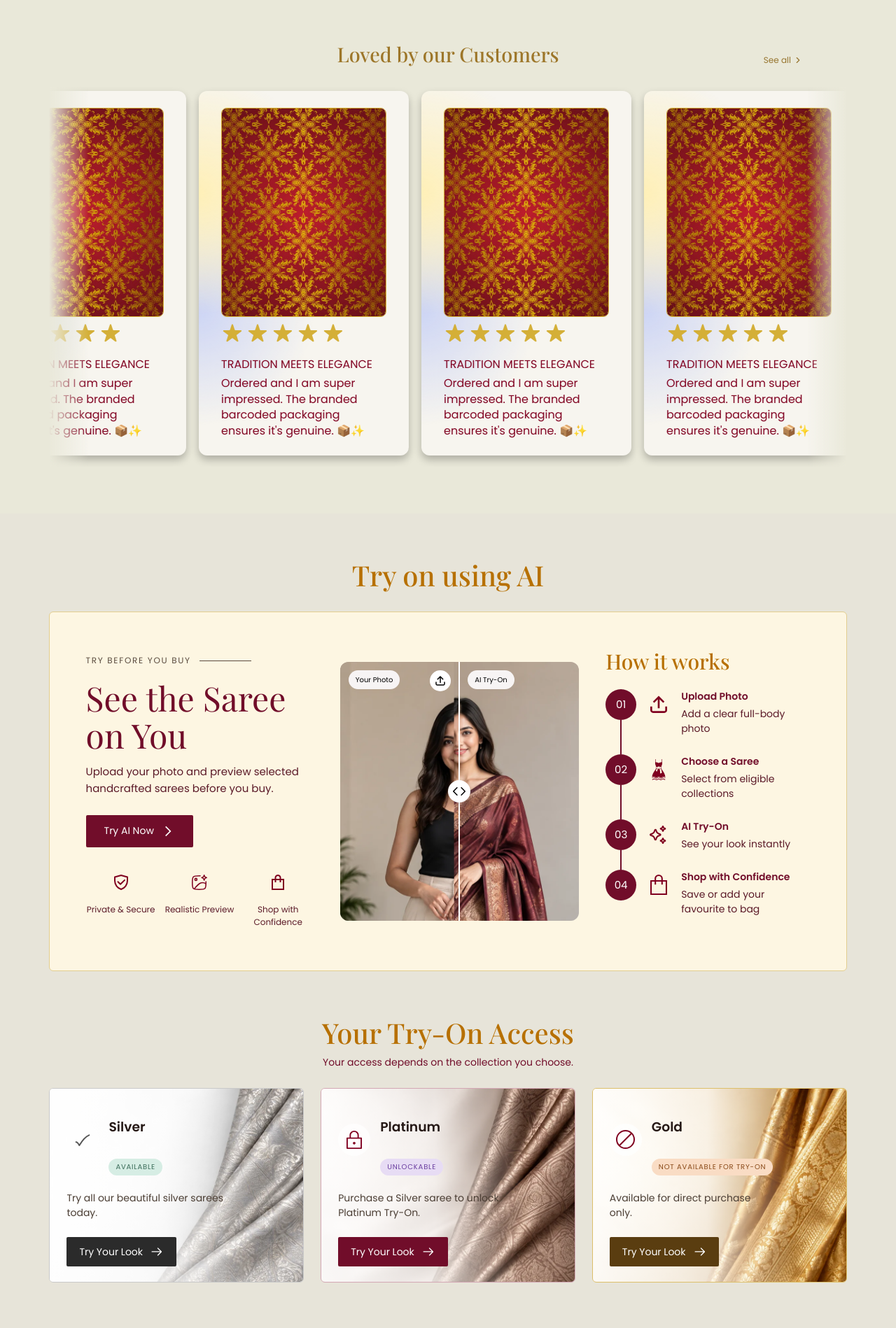
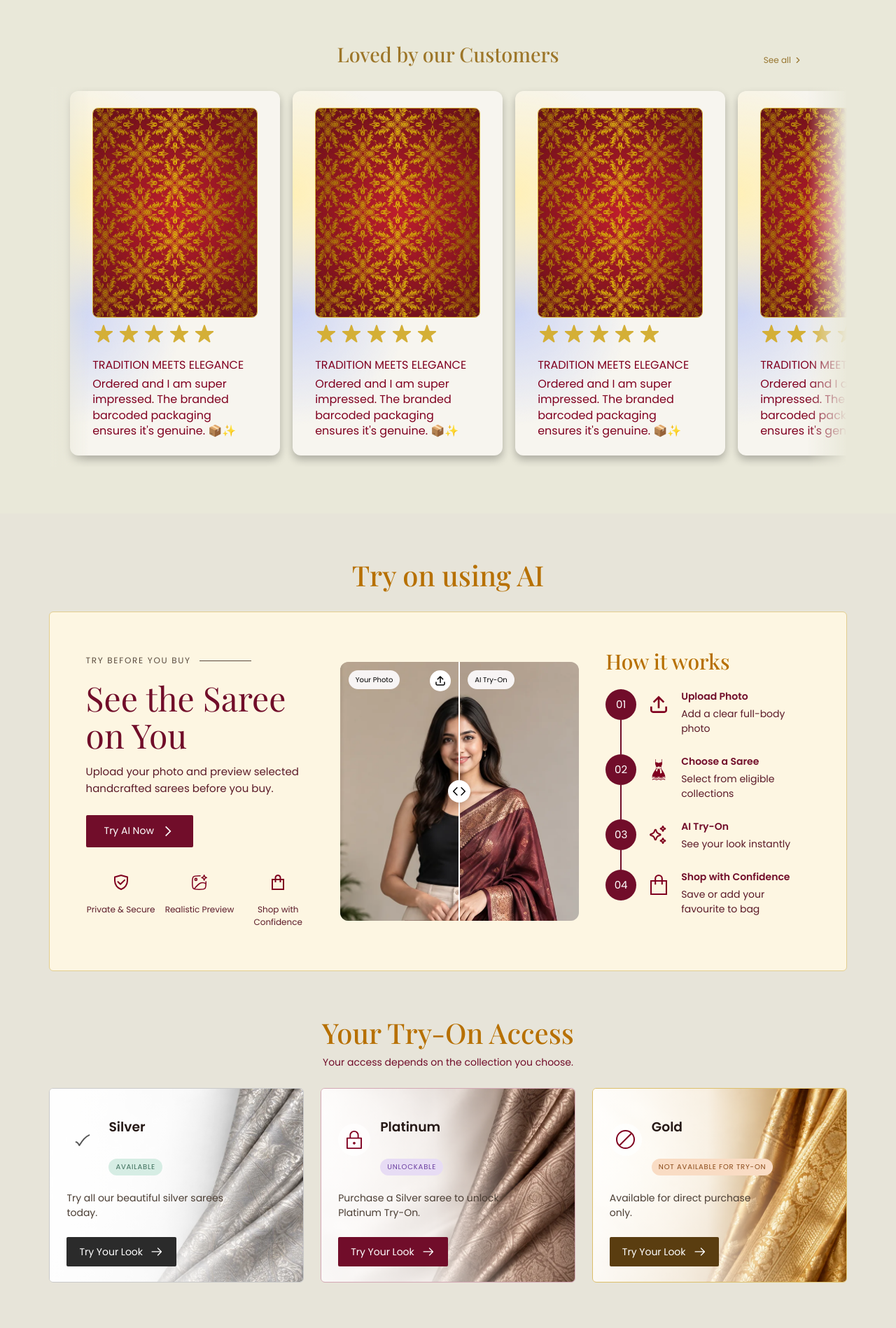
Before and after one commit to NinjaStudios/pratyangi-fashions-web, a Next.js app in the folder apps/web/: page / in a window 1280 px wide. Shown: the part 2840-4738 px from the top of the page at 70% size. Built offline with nearby package versions, Linux system fonts and the light colour scheme; no server answers.

Commit message:
Reviews row: auto-drift plus manual scroll/swipe/drag; try-on slider: exact-half faces, same size, eyes level, seam at the divider
Co-Authored-By: Claude Sonnet 5.5 <noreply@anthropic.com>

```diff
--- a/apps/web/src/app/page.module.css
+++ b/apps/web/src/app/page.module.css
@@ -296,18 +296,18 @@
   color: var(--wine);
 }
 
-/*Loved by our Customers: an endless, slow marquee. The track holds two identical groups and slides left by exactly one
-   group's width, so the loop is seamless. It pauses on hover/focus; with reduced motion it becomes a normal swipe row.*/
-.reviewViewport {
+/* Loved by our Customers: a row that drifts by itself and can be scrolled by hand (wheel, trackpad, swipe, drag, arrow
+   keys). It holds three identical groups; see useMarquee for how the loop stays seamless. The frame carries the soft
+   edges so they stay put while the row scrolls. */
+.reviewFrame {
   max-width: 1280px;
   margin: auto;
-  overflow: hidden;
   padding: 6px 0 16px;
   position: relative;
 }
 
-/* Soft edges: gradients in the section colour (cheaper than masking a moving layer). */
-.reviewViewport::before {
+.reviewFrame::before,
+.reviewFrame::after {
   content: "";
   position: absolute;
   top: 0;
@@ -315,27 +315,51 @@
   z-index: 1;
   width: 5%;
   pointer-events: none;
+}
+
+.reviewFrame::before {
   left: 0;
   background: linear-gradient(90deg, #e9e8d9, transparent);
 }
 
-.reviewViewport::after {
-  content: "";
-  position: absolute;
-  top: 0;
-  bottom: 0;
-  z-index: 1;
-  width: 5%;
-  pointer-events: none;
+.reviewFrame::after {
   right: 0;
   background: linear-gradient(270deg, #e9e8d9, transparent);
 }
 
+.reviewViewport {
+  overflow-x: auto;
+  overflow-y: hidden;
+  padding: 6px 0 16px;
+  margin: -6px 0 -16px;
+  scrollbar-width: none;
+  overscroll-behavior-x: contain;
+  cursor: grab;
+  -webkit-overflow-scrolling: touch;
+}
+
+.reviewViewport::-webkit-scrollbar {
+  display: none;
+}
+
+.reviewViewport[data-dragging="true"] {
+  cursor: grabbing;
+  user-select: none;
+}
+
+.reviewViewport:focus-visible {
+  outline: 2px solid var(--wine);
+  outline-offset: 2px;
+}
+
+.reviewViewport img {
+  -webkit-user-drag: none;
+  user-select: none;
+}
+
 .reviewTrack {
   display: flex;
   width: max-content;
-  animation: reviewMarquee 48s linear infinite;
-  will-change: transform;
 }
 
 .reviewGroup {
@@ -346,11 +370,6 @@
 
 .reviewGroup .reviewCard {
   flex: 0 0 min(240px, 64vw);
-}
-
-.reviewViewport:hover .reviewTrack,
-.reviewViewport:focus-within .reviewTrack {
-  animation-play-state: paused;
 }
 
 .reviewCard {
@@ -1705,21 +1724,8 @@ html {
   }
 }
 
-@keyframes reviewMarquee {
-  to {
-    transform: translateX(-50%);
-  }
-}
-
+/* With reduced motion the row does not move by itself, so the repeated groups are hidden: a plain scrollable list. */
 @media (prefers-reduced-motion: reduce) {
-  .reviewViewport {
-    overflow-x: auto;
-  }
-
-  .reviewTrack {
-    animation: none !important;
-  }
-
   .reviewGroup[aria-hidden="true"] {
     display: none;
   }
--- a/apps/web/src/app/page.tsx
+++ b/apps/web/src/app/page.tsx
@@ -10,6 +10,7 @@ import { SocialFeed } from "@/components/home/SocialFeed/SocialFeed";
 import { TryOnSection } from "@/components/home/TryOnSection/TryOnSection";
 import { ParallaxLayer } from "@/components/motion/ParallaxLayer";
 import { easeOutExpo, fadeIn, fadeUp } from "@/lib/motion/presets";
+import { useMarquee } from "@/lib/useMarquee";
 import { RevealHeading } from "@/components/motion/RevealHeading";
 import { ScrollReveal } from "@/components/motion/ScrollReveal";
 import { SiteFooter } from "@/components/layout/SiteFooter/SiteFooter";
@@ -56,6 +57,9 @@ const joinStrip = ["FASHION INSPIRATION", "REAL STORIES", "A STRONGER COMMUNITY"
 export default function HomePage() {
   const reduceMotion = useReducedMotion();
   const categoryTrack = useRef<HTMLDivElement>(null);
+  const reviewRow = useRef<HTMLDivElement>(null);
+  // customer reviews drift on their own, and can also be scrolled, swiped or dragged by hand
+  useMarquee(reviewRow);
   const categoryRef = useRef<HTMLElement>(null);
   // The hero is pinned, so the category section covers it by exactly the distance scrolled. Progress is that
   // distance over the hero's height (the category's offsetTop inside the layered wrapper): 0 at the top of the page,
@@ -178,15 +182,16 @@ export default function HomePage() {
       <section className={styles.reviewsSection} id="reviews">
           <RevealHeading title="Loved by our Customers" href="#reviews" className={styles.sectionHeading} seeAllClassName={styles.seeAll} />
           <motion.div
-            className={styles.reviewViewport}
+            className={styles.reviewFrame}
             initial={{ opacity: 0, y: 32 }}
             whileInView={{ opacity: 1, y: 0 }}
             viewport={{ once: false, amount: 0.2 }}
             transition={reduceMotion ? { duration: 0 } : { duration: 0.8, ease: easeOutExpo, delay: 0.2 }}
           >
+            <div ref={reviewRow} className={styles.reviewViewport} tabIndex={0} role="region" aria-label="Customer reviews. They scroll by themselves; scroll, swipe or drag to browse.">
             <div className={styles.reviewTrack}>
-              {[0, 1].map((copy) => (
-                <div className={styles.reviewGroup} key={copy} aria-hidden={copy === 1 ? true : undefined}>
+              {[0, 1, 2].map((copy) => (
+                <div className={styles.reviewGroup} key={copy} aria-hidden={copy > 0 ? true : undefined}>
                   {[0, 1, 2, 3, 4, 5].map((item) => (
                     <article className={styles.reviewCard} key={item}>
                       <div className={styles.reviewImage}><Image src="/images/figma/home/review-pattern.jpg" alt="" fill sizes="(max-width: 700px) 74vw, 300px" /></div>
@@ -197,6 +202,7 @@ export default function HomePage() {
                   ))}
                 </div>
               ))}
+            </div>
             </div>
           </motion.div>
         </section>
--- a/apps/web/src/components/home/TryOnSection/CompareSlider.module.css
+++ b/apps/web/src/components/home/TryOnSection/CompareSlider.module.css
@@ -19,8 +19,12 @@
   pointer-events: none;
 }
 
-.before {
+.beforeClip {
+  position: absolute;
+  inset: 0;
+  overflow: hidden;
   clip-path: inset(0 calc(100% - var(--split)) 0 0);
+  pointer-events: none;
 }
 
 .pill {
--- a/apps/web/src/components/home/TryOnSection/CompareSlider.tsx
+++ b/apps/web/src/components/home/TryOnSection/CompareSlider.tsx
@@ -12,33 +12,49 @@ type CompareSliderProps = {
   beforeAlt: string;
   afterAlt: string;
   /**
-   * Where the middle of the face is in each picture, as a fraction of its width (0 to 1). When given, the pictures are
-   * enlarged a little and shifted so both faces sit exactly under the divider at the start: the left half of one face
-   * and the right half of the other.
+   * Where the face is in each picture. When given, each picture is scaled and placed so that both faces are the same size,
+   * their eyes sit on the same line, and the middle of each face is exactly under the divider at the start: the left half
+   * of one face joined to the right half of the other.
    */
-  beforeFaceX?: number;
-  afterFaceX?: number;
+  beforeFace?: FacePlacement;
+  afterFace?: FacePlacement;
   /** Extra controls rendered over the top-right of the "before" side. */
   beforeAction?: ReactNode;
   className?: string;
 };
 
+/** Face measurements of a picture, as fractions of that picture: x = middle of the face, eyeLine = height of the eyes, eyeGap = distance between the eyes (relative to the picture's width). */
+export type FacePlacement = { x: number; eyeLine: number; eyeGap: number };
+
+// Both pictures are drawn so the eyes are this far apart (share of the frame width) and sit this far down the frame.
+const FACE_EYE_GAP = 0.085;
+const FACE_EYE_LINE = 0.3;
+
+const placeFace = (face?: FacePlacement): CSSProperties | undefined =>
+  face && {
+    top: `${FACE_EYE_LINE * 100}%`,
+    left: "50%",
+    right: "auto",
+    bottom: "auto",
+    width: `${(FACE_EYE_GAP / face.eyeGap) * 100}%`,
+    height: "auto",
+    maxWidth: "none",
+    transform: `translate(${-face.x * 100}%, ${-face.eyeLine * 100}%)`,
+  };
+
 /** Before/after image comparison with a draggable (and keyboard-accessible) divider. */
-export function CompareSlider({ before, after, beforeLabel = "Your Photo", afterLabel = "AI Try-On", beforeAlt, afterAlt, beforeAction, beforeFaceX, afterFaceX, className }: CompareSliderProps) {
+export function CompareSlider({ before, after, beforeLabel = "Your Photo", afterLabel = "AI Try-On", beforeAlt, afterAlt, beforeAction, beforeFace, afterFace, className }: CompareSliderProps) {
   const [position, setPosition] = useState(50);
-  // 12% larger than the frame leaves room to slide a picture sideways without showing an edge
-  const zoom = 1.12;
-  const aligned = (faceX?: number): CSSProperties | undefined =>
-    faceX === undefined
-      ? undefined
-      : { top: 0, right: "auto", bottom: "auto", width: `${zoom * 100}%`, height: "auto", left: `calc(50% - ${faceX * zoom * 100}%)` };
 
   return (
     <div className={`${styles.compare} ${className ?? ""}`} style={{ "--split": `${position}%` } as CSSProperties}>
       {/* eslint-disable-next-line @next/next/no-img-element */}
-      <img className={styles.after} style={aligned(afterFaceX)} src={after} alt={afterAlt} draggable={false} />
-      {/* eslint-disable-next-line @next/next/no-img-element */}
-      <img className={styles.before} style={aligned(beforeFaceX)} src={before} alt={beforeAlt} draggable={false} />
+      <img className={styles.after} style={placeFace(afterFace)} src={after} alt={afterAlt} draggable={false} />
+      {/* the clip sits on a wrapper the size of the frame, so the seam is exactly at the divider whatever the picture's own size */}
+      <div className={styles.beforeClip}>
+        {/* eslint-disable-next-line @next/next/no-img-element */}
+        <img className={styles.before} style={placeFace(beforeFace)} src={before} alt={beforeAlt} draggable={false} />
+      </div>
       <span className={`${styles.pill} ${styles.pillBefore}`}>{beforeLabel}</span>
       <span className={`${styles.pill} ${styles.pillAfter}`}>{afterLabel}</span>
       <span className={styles.divider} aria-hidden="true">
--- a/apps/web/src/components/home/TryOnSection/TryOnSection.tsx
+++ b/apps/web/src/components/home/TryOnSection/TryOnSection.tsx
@@ -105,8 +105,8 @@ export function TryOnSection({ bag, onAddToBag }: TryOnSectionProps) {
           <CompareSlider
             className={styles.compare}
             before={asset("compare-photo.webp")}
-            beforeFaceX={0.52}
-            afterFaceX={0.48}
+            beforeFace={{ x: 0.5165, eyeLine: 0.139, eyeGap: 0.0707 }}
+            afterFace={{ x: 0.478, eyeLine: 0.1367, eyeGap: 0.0646 }}
             after={asset("compare-result.webp")}
             beforeAlt="Example customer photo"
             afterAlt="Example AI try-on of the customer wearing a maroon silk saree"
--- /dev/null
+++ b/apps/web/src/lib/useMarquee.ts
@@ -0,0 +1,146 @@
+"use client";
+
+import { useEffect } from "react";
+import type { RefObject } from "react";
+
+type MarqueeOptions = {
+  /** Auto-scroll speed in pixels per second. */
+  speed?: number;
+  /** How long the row waits after the visitor touches it before it starts drifting again (ms). */
+  resumeDelay?: number;
+};
+
+/**
+ * Turns a horizontally scrollable row into an endless, self-moving carousel that the visitor can still scroll by hand.
+ *
+ * The row must contain three identical groups side by side. It starts on the middle group; drifting right (or the visitor
+ * scrolling) past the third group, or left past the first, jumps back by exactly one group, so the loop has no seam.
+ * It stops drifting while the pointer is over it, while a finger is down, while it has keyboard focus and while it is being
+ * dragged, and carries on a moment after the visitor lets go. It only runs while on screen. With reduced motion it does
+ * not move on its own (the page hides the repeated groups and the row is a plain scrollable list).
+ */
+export function useMarquee(ref: RefObject<HTMLElement | null>, { speed = 36, resumeDelay = 2200 }: MarqueeOptions = {}) {
+  useEffect(() => {
+    const row = ref.current;
+    if (!row || window.matchMedia("(prefers-reduced-motion: reduce)").matches) return;
+
+    const group = () => row.scrollWidth / 3;
+    let position = group();
+    row.scrollLeft = position;
+
+    let frame = 0;
+    let last = 0;
+    let visible = false;
+    let hovering = false;
+    let touching = false;
+    let focused = false;
+    let dragging = false;
+    let resumeAt = 0;
+    let lastSet = row.scrollLeft;
+    const holdFor = (ms = resumeDelay) => { resumeAt = performance.now() + ms; };
+
+    const wrap = () => {
+      const width = group();
+      if (!width) return;
+      if (row.scrollLeft >= width * 2) row.scrollLeft -= width;
+      else if (row.scrollLeft <= 0) row.scrollLeft += width;
+    };
+
+    const tick = (time: number) => {
+      const dt = last ? Math.min(time - last, 64) : 0;
+      last = time;
+      if (!hovering && !touching && !focused && !dragging && time >= resumeAt && !document.hidden) {
+        position += (speed * dt) / 1000;
+        if (position >= group() * 2) position -= group();
+        row.scrollLeft = position;
+        lastSet = row.scrollLeft;
+      } else {
+        position = row.scrollLeft; // follow wherever the visitor has taken it
+      }
+      frame = requestAnimationFrame(tick);
+    };
+
+    const start = () => { if (!frame) { last = 0; frame = requestAnimationFrame(tick); } };
+    const stop = () => { cancelAnimationFrame(frame); frame = 0; };
+
+    const observer = new IntersectionObserver(([entry]) => {
+      visible = entry.isIntersecting;
+      if (visible) start(); else stop();
+    });
+    observer.observe(row);
+
+    // anything that moved the row other than our own drift is the visitor: wrap the loop and wait before drifting on
+    const onScroll = () => {
+      if (Math.abs(row.scrollLeft - lastSet) > 1.5) holdFor();
+      wrap();
+      lastSet = row.scrollLeft;
+    };
+
+    let dragStartX = 0;
+    let dragStartLeft = 0;
+    const onPointerDown = (event: PointerEvent) => {
+      if (event.pointerType !== "mouse" || event.button !== 0) return;
+      dragging = true;
+      dragStartX = event.clientX;
+      dragStartLeft = row.scrollLeft;
+      row.setPointerCapture(event.pointerId);
+      row.dataset.dragging = "true";
+    };
+    const onPointerMove = (event: PointerEvent) => {
+      if (!dragging) return;
+      row.scrollLeft = dragStartLeft - (event.clientX - dragStartX);
+    };
+    const endDrag = (event: PointerEvent) => {
+      if (!dragging) return;
+      dragging = false;
+      delete row.dataset.dragging;
+      holdFor();
+      if (row.hasPointerCapture(event.pointerId)) row.releasePointerCapture(event.pointerId);
+    };
+
+    const onEnter = (event: PointerEvent) => { if (event.pointerType === "mouse") hovering = true; };
+    const onLeave = (event: PointerEvent) => { if (event.pointerType === "mouse") { hovering = false; holdFor(600); } };
+    const onTouchStart = () => { touching = true; };
+    const onTouchEnd = () => { touching = false; holdFor(); };
+    const onWheel = () => holdFor();
+    const onFocusIn = () => { focused = true; };
+    const onFocusOut = () => { focused = false; holdFor(); };
+
+    row.addEventListener("scroll", onScroll, { passive: true });
+    row.addEventListener("pointerdown", onPointerDown);
+    row.addEventListener("pointermove", onPointerMove);
+    row.addEventListener("pointerup", endDrag);
+    row.addEventListener("pointercancel", endDrag);
+    row.addEventListener("pointerenter", onEnter);
+    row.addEventListener("pointerleave", onLeave);
+    row.addEventListener("touchstart", onTouchStart, { passive: true });
+    row.addEventListener("touchend", onTouchEnd, { passive: true });
+    row.addEventListener("touchcancel", onTouchEnd, { passive: true });
+    row.addEventListener("wheel", onWheel, { passive: true });
+    row.addEventListener("focusin", onFocusIn);
+    row.addEventListener("focusout", onFocusOut);
+
+    // keep the loop centred if the layout changes width (rotation, resize)
+    const resize = new ResizeObserver(() => { position = row.scrollLeft; wrap(); });
+    resize.observe(row);
+
+    return () => {
+      stop();
+      observer.disconnect();
+      resize.disconnect();
+      row.removeEventListener("scroll", onScroll);
+      row.removeEventListener("pointerdown", onPointerDown);
+      row.removeEventListener("pointermove", onPointerMove);
+      row.removeEventListener("pointerup", endDrag);
+      row.removeEventListener("pointercancel", endDrag);
+      row.removeEventListener("pointerenter", onEnter);
+      row.removeEventListener("pointerleave", onLeave);
+      row.removeEventListener("touchstart", onTouchStart);
+      row.removeEventListener("touchend", onTouchEnd);
+      row.removeEventListener("touchcancel", onTouchEnd);
+      row.removeEventListener("wheel", onWheel);
+      row.removeEventListener("focusin", onFocusIn);
+      row.removeEventListener("focusout", onFocusOut);
+    };
+  }, [ref, speed, resumeDelay]);
+}
```
Also changed, not shown: 3 other files (tests, documents, lock files or other folders).
